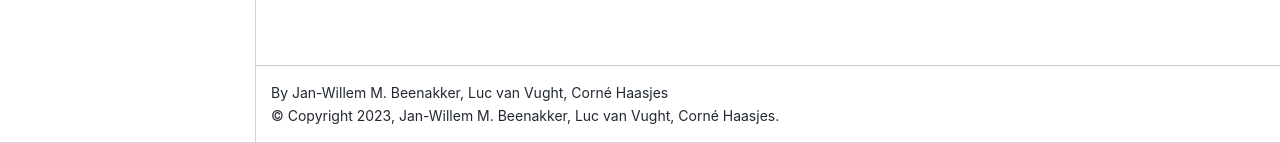
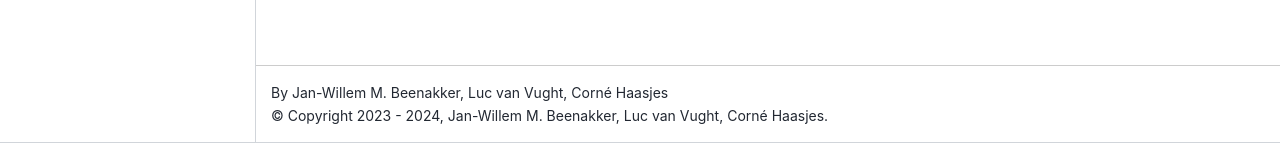
Before and after one commit to MREYE-LUMC/ZOSPy, a Sphinx documentation site: the page built from docs/api.md, in a window 1280 px wide. Shown: the part 757-900 px from the top of the page. Built offline with Sphinx 7.4.7 and the Sphinx Book theme 1.1.4, drawn with Linux system fonts in a browser that asks for light colours; pages that are not in the unit, such as notebooks, are missing from menus; part of the change alters nothing that is shown.

```diff
--- a/docs/conf.py
+++ b/docs/conf.py
@@ -4,6 +4,7 @@
 # https://www.sphinx-doc.org/en/master/usage/configuration.html
 
 import importlib.metadata
+from datetime import datetime
 from pathlib import Path
 from shutil import copytree
 
@@ -11,7 +12,7 @@ from shutil import copytree
 # https://www.sphinx-doc.org/en/master/usage/configuration.html#project-information
 
 project = "ZOSPy"
-copyright = "2023, Jan-Willem M. Beenakker, Luc van Vught, Corné Haasjes"
+copyright = f"2023 - {datetime.now().year}, Jan-Willem M. Beenakker, Luc van Vught, Corné Haasjes"
 author = "Jan-Willem M. Beenakker, Luc van Vught, Corné Haasjes"
 
 # -- General configuration ---------------------------------------------------
```
